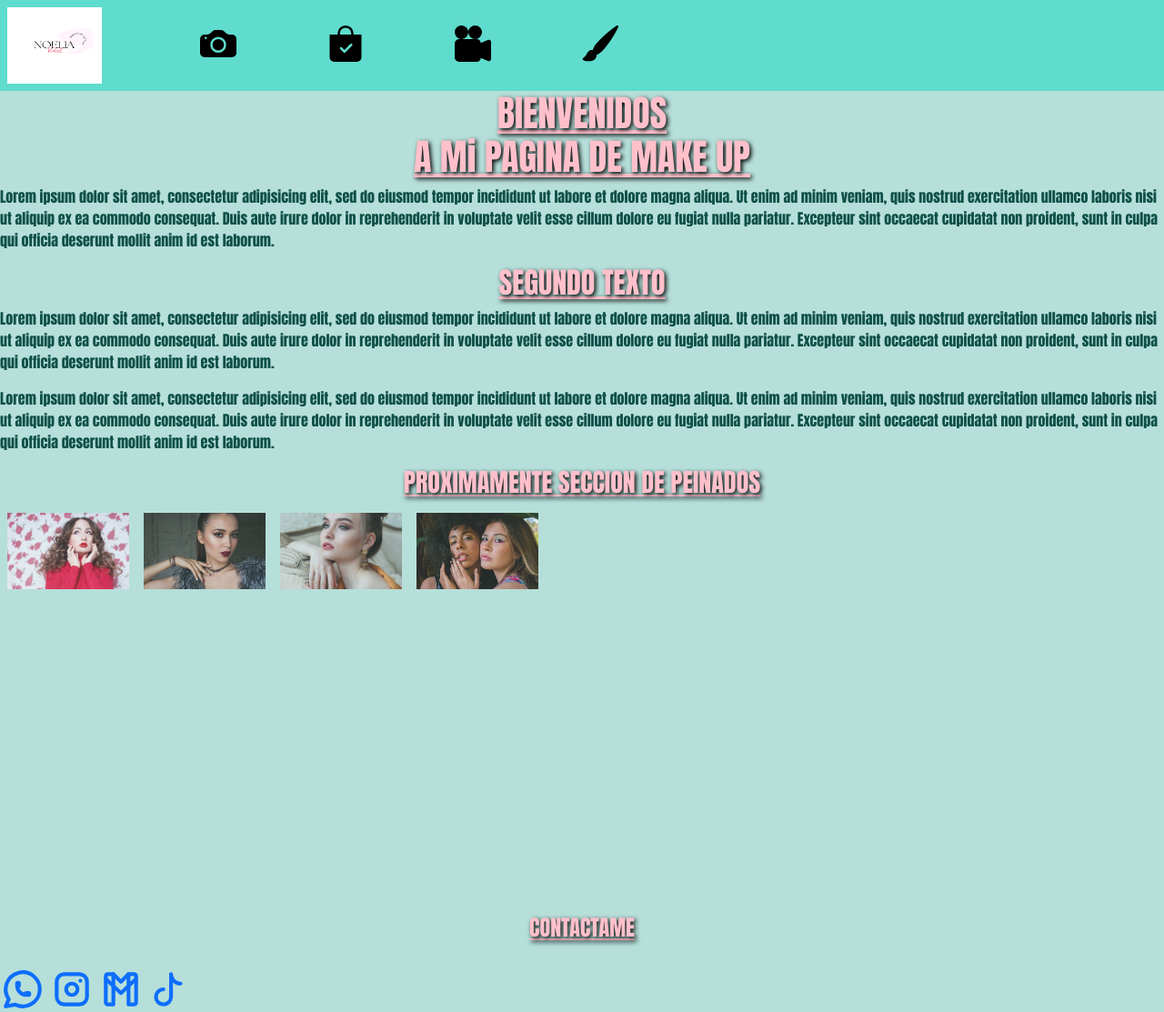
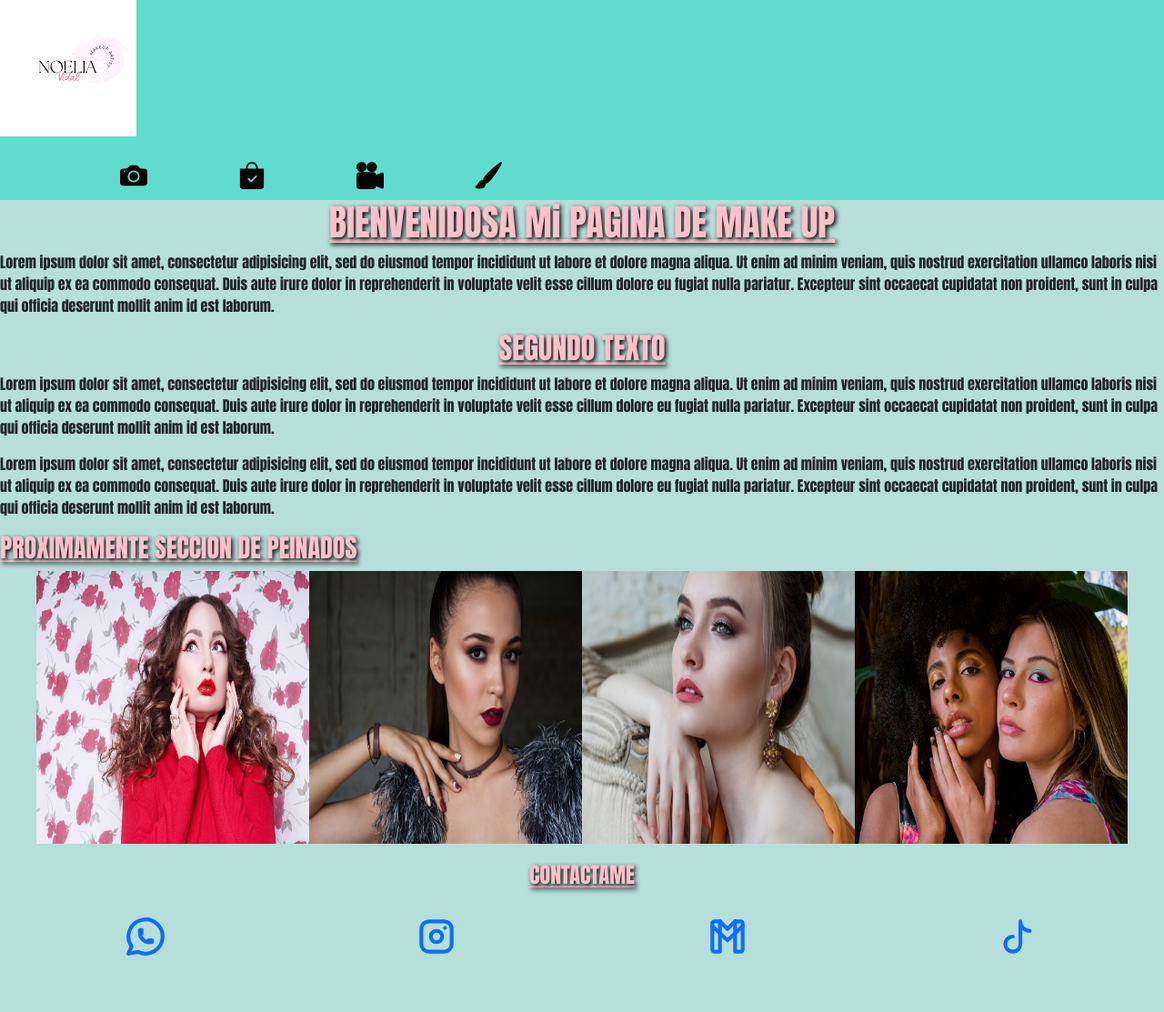
Before and after one commit to Chino30/entregafinalcoderLeoacuna, a website: page index.html in a window 1280 px wide. Shown: the whole page at 91% size. After the commit the page ends 1055 px from the top, so only its background shows below. Drawn offline with nearby package versions, Linux system fonts and the light colour scheme.

Commit message:
Pending changes exported from your codespace

```diff
--- a/index.html
+++ b/index.html
@@ -15,19 +15,19 @@
 		<img src="img/logonoe.png" alt="logonoemakeup">
 	<nav>
 	<ul >
-		<li><a href="pages/fotos-productos.html"><svg xmlns="http://www.w3.org/2000/svg" width="40" height="40" fill="currentColor" class="bi bi-camera-fill" viewBox="0 0 16 16">
+		<li><a href="pages/fotos-productos.html"><svg xmlns="http://www.w3.org/2000/svg" width="30" height="30" fill="currentColor" class="bi bi-camera-fill" viewBox="0 0 16 16">
            <path d="M10.5 8.5a2.5 2.5 0 1 1-5 0 2.5 2.5 0 0 1 5 0z"/>
            <path d="M2 4a2 2 0 0 0-2 2v6a2 2 0 0 0 2 2h12a2 2 0 0 0 2-2V6a2 2 0 0 0-2-2h-1.172a2 2 0 0 1-1.414-.586l-.828-.828A2 2 0 0 0 9.172 2H6.828a2 2 0 0 0-1.414.586l-.828.828A2 2 0 0 1 3.172 4H2zm.5 2a.5.5 0 1 1 0-1 .5.5 0 0 1 0 1zm9 2.5a3.5 3.5 0 1 1-7 0 3.5 3.5 0 0 1 7 0z"/>
 </svg></i></a></li>
-		<li><a href="pages/productos.html"><svg xmlns="http://www.w3.org/2000/svg" width="40" height="40" fill="currentColor" class="bi bi-bag-check-fill" viewBox="0 0 16 16">
+		<li><a href="pages/productos.html"><svg xmlns="http://www.w3.org/2000/svg" width="30" height="30" fill="currentColor" class="bi bi-bag-check-fill" viewBox="0 0 16 16">
            <path fill-rule="evenodd" d="M10.5 3.5a2.5 2.5 0 0 0-5 0V4h5v-.5zm1 0V4H15v10a2 2 0 0 1-2 2H3a2 2 0 0 1-2-2V4h3.5v-.5a3.5 3.5 0 1 1 7 0zm-.646 5.354a.5.5 0 0 0-.708-.708L7.5 10.793 6.354 9.646a.5.5 0 1 0-.708.708l1.5 1.5a.5.5 0 0 0 .708 0l3-3z"/>
 </svg></a></a></li>
-		<li><a href="pages/tutoriales.html"><svg xmlns="http://www.w3.org/2000/svg" width="40" height="40" fill="currentColor" class="bi bi-camera-reels-fill" viewBox="0 0 16 16">
+		<li><a href="pages/tutoriales.html"><svg xmlns="http://www.w3.org/2000/svg" width="30" height="30" fill="currentColor" class="bi bi-camera-reels-fill" viewBox="0 0 16 16">
            <path d="M6 3a3 3 0 1 1-6 0 3 3 0 0 1 6 0z"/>
            <path d="M9 6a3 3 0 1 1 0-6 3 3 0 0 1 0 6z"/>
            <path d="M9 6h.5a2 2 0 0 1 1.983 1.738l3.11-1.382A1 1 0 0 1 16 7.269v7.462a1 1 0 0 1-1.406.913l-3.111-1.382A2 2 0 0 1 9.5 16H2a2 2 0 0 1-2-2V8a2 2 0 0 1 2-2h7z"/>
 </svg></a></li>
-		<li><a href="pages/servicios.html"><svg xmlns="http://www.w3.org/2000/svg" width="40" height="40" fill="currentColor" class="bi bi-brush-fill" viewBox="0 0 16 16">
+		<li><a href="pages/servicios.html"><svg xmlns="http://www.w3.org/2000/svg" width="30" height="30" fill="currentColor" class="bi bi-brush-fill" viewBox="0 0 16 16">
            <path d="M15.825.12a.5.5 0 0 1 .132.584c-1.53 3.43-4.743 8.17-7.095 10.64a6.067 6.067 0 0 1-2.373 1.534c-.018.227-.06.538-.16.868-.201.659-.667 1.479-1.708 1.74a8.118 8.118 0 0 1-3.078.132 3.659 3.659 0 0 1-.562-.135 1.382 1.382 0 0 1-.466-.247.714.714 0 0 1-.204-.288.622.622 0 0 1 .004-.443c.095-.245.316-.38.461-.452.394-.197.625-.453.867-.826.095-.144.184-.297.287-.472l.117-.198c.151-.255.326-.54.546-.848.528-.739 1.201-.925 1.746-.896.126.007.243.025.348.048.062-.172.142-.38.238-.608.261-.619.658-1.419 1.187-2.069 2.176-2.67 6.18-6.206 9.117-8.104a.5.5 0 0 1 .596.04z"/>
 </svg></a></li>
 	</ul>
@@ -64,9 +64,9 @@
 			<img src="img/pexels-pixabay-458766.jpg" alt="makeup">
 			<img src="img/IMG_9599.png" alt="makeup">
 	</section>
+	 <h4>CONTACTAME</h4>
 		<footer>
-        <h4>CONTACTAME</h4>
-	     <nav>
+	     <div class="d-flex justify-content-around">
 	       <a href="https://web.whatsapp.com/" target="blan"><svg xmlns="http://www.w3.org/2000/svg" width="50" height="50" viewBox="0 0 24 24" stroke-width="2" stroke="currentColor" fill="none" stroke-linecap="round" stroke-linejoin="round">
    <path stroke="none" d="M0 0h24v24H0z" fill="none"></path>
    <path d="M3 21l1.65 -3.8a9 9 0 1 1 3.4 2.9l-5.05 .9"></path>
@@ -89,7 +89,7 @@
    <path stroke="none" d="M0 0h24v24H0z" fill="none"></path>
    <path d="M9 12a4 4 0 1 0 4 4v-12a5 5 0 0 0 5 5"></path>
 </svg></a>
-      </nav>
+</div>
     </footer>
     <script src="https://cdn.jsdelivr.net/npm/bootstrap@5.3.0-alpha1/dist/js/bootstrap.bundle.min.js" integrity="sha384-w76AqPfDkMBDXo30jS1Sgez6pr3x5MlQ1ZAGC+nuZB+EYdgRZgiwxhTBTkF7CXvN" crossorigin="anonymous"></script>
 </body>
--- /dev/null
+++ b/sass/_variables.scss
@@ -0,0 +1,4 @@
+$color_titulos:pink;
+$color_menu:#5bc384;
+$color_fondo:#b6dfda;
+$font_f: 'Anton', sans-serif;
--- /dev/null
+++ b/sass/main.scss
@@ -0,0 +1,73 @@
+ @import 'variables.scss';
+*{
+    margin: 0;
+    padding: 0;
+    box-sizing: border-box;
+}
+body{
+    background-color: $color_fondo;
+    font-family: $font_f;
+}
+.menu{
+    background: #5fdccd;
+    width: 100%;
+    clear: both;
+    content: '';
+    display: table;
+    nav{
+        float: none;
+        ul{
+            li{
+                list-style: none;
+                text-decoration: none;
+                margin-left: 100px;
+                padding: 12px 0;
+                float: left;
+                position: relative;
+                a{
+                    text-decoration: none;
+                    color: black;
+                    font-weight: bold;
+                    &:before{
+                        width: 100%;
+                        background: #5bc384;
+                    }
+                }
+            }
+        }
+    }
+}
+/*estilo de main*/
+main{
+    display: flex;
+    flex-direction: column;
+    align-items: center;
+    h1{
+        spam{
+            display: block;
+        }
+    }
+}
+/*texto*/
+h1,h2,h3,h4{
+    color: pink;
+    text-shadow: 2px 2px 5px black;
+    text-decoration: underline;
+}
+/*section*/
+section{
+    display: flex;
+    justify-content: center;
+    img{
+        width: 300px;
+        height: 300px;
+      }
+}
+/*footer*/
+h4{
+    text-align: center;
+    color: pink;
+    text-shadow: 2px 2px 5px black;
+    border: 50px;
+    padding: 20px;
+}
```
Also changed, not shown: package.json (added, +23 -0 lines), pages/fotos-productos.html (+6 -6 lines), pages/productos.html (+7 -7 lines), pages/servicios.html (+6 -6 lines), pages/tutoriales.html (+9 -10 lines), css/style.css, 2 other files. Lines whose indentation alone changed are shown as unchanged.
